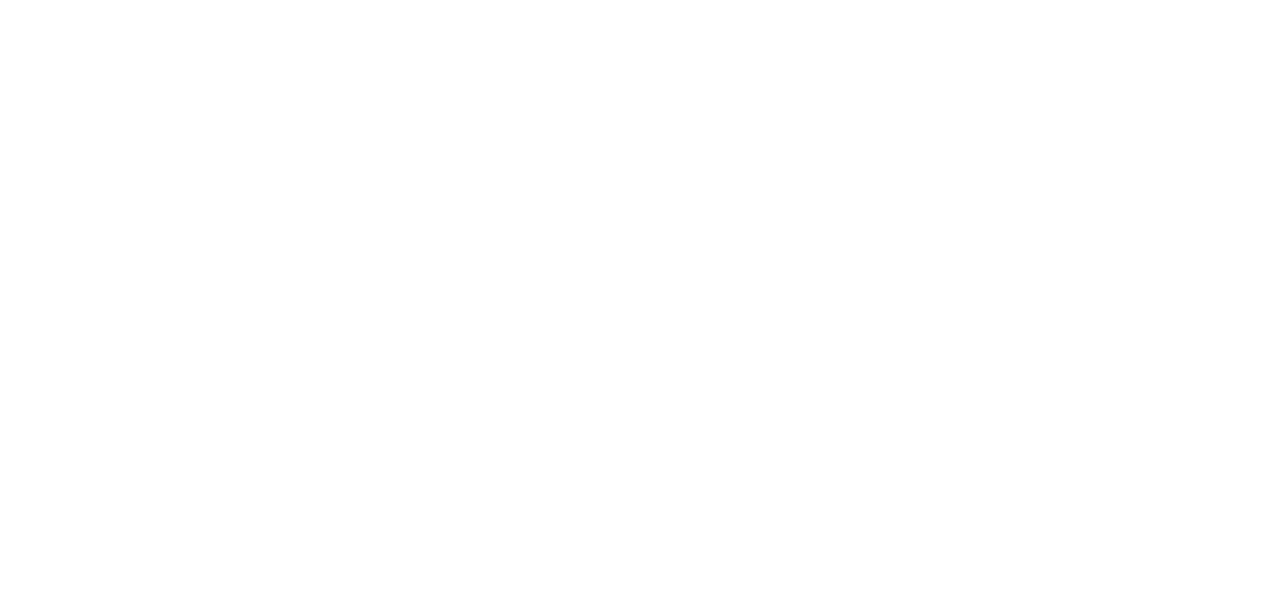
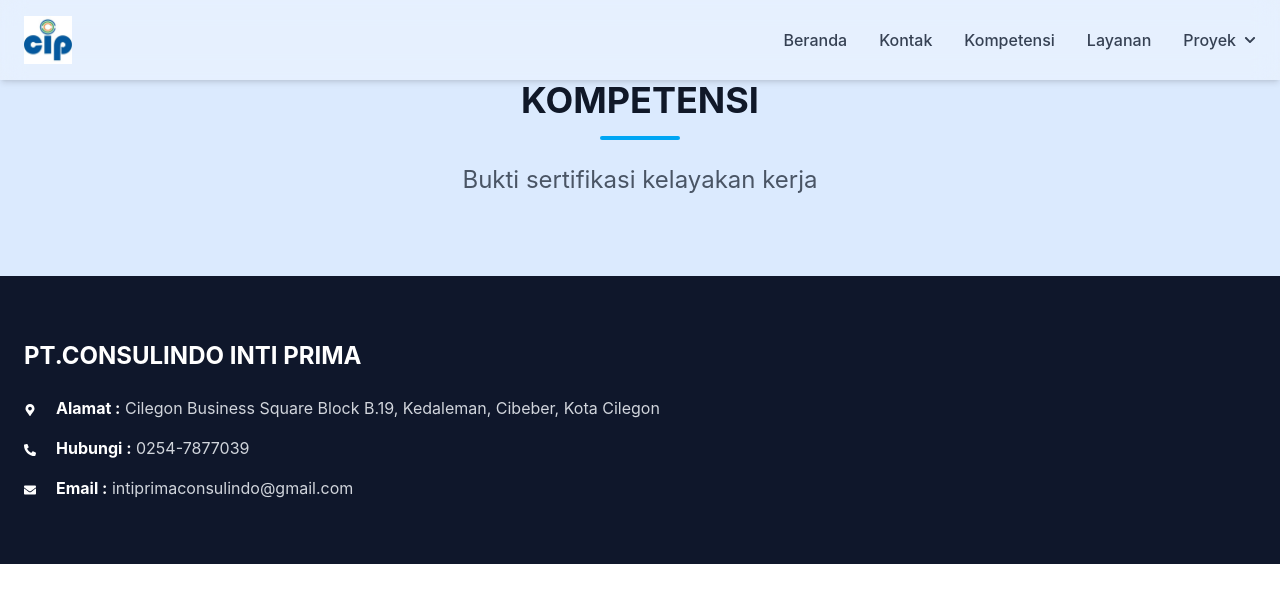
Before and after one commit to abinuraga/ciptes, a React (Vite) app: page /layanan in a window 1280 px wide. Before the commit this address had no page. Shown: the top 602 px of the page. Built offline with nearby package versions, Linux system fonts and the light colour scheme.

Commit message:
penambahan halaman baru

```diff
--- a/src/component/Navbar.jsx
+++ b/src/component/Navbar.jsx
@@ -54,6 +54,12 @@ function Navbar () {
                             </Link>
                         </li>
 
+                        <li className="shrink-0">
+                            <Link to="/layanan" className="whitespace-nowrap transition hover:text-blue-300">
+                            Layanan
+                            </Link>
+                        </li>
+
                        {/* Dropdown Layanan Desktop */}
             <li
               className="relative"
@@ -66,7 +72,7 @@ function Navbar () {
                 aria-expanded={serviceOpen}
                 className="flex items-center gap-2 whitespace-nowrap py-2 transition hover:text-blue-600"
               >
-                Layanan
+                Proyek
                 <FaChevronDown
                   className={`text-xs transition-transform duration-200 ${
                     serviceOpen ? "rotate-180" : ""
@@ -149,7 +155,7 @@ function Navbar () {
                 aria-expanded={serviceOpen}
                 className="flex w-full items-center justify-between py-3 text-left hover:text-blue-600"
               >
-                Layanan
+                Proyek
                 <FaChevronDown
                   className={`text-xs transition-transform duration-200 ${
                     serviceOpen ? "rotate-180" : ""
--- /dev/null
+++ b/src/layanan.jsx
@@ -0,0 +1,85 @@
+import { useEffect,} from "react";
+import AOS from "aos";
+import 'aos/dist/aos.css';
+import {FaMapMarkerAlt, FaPhoneAlt, FaEnvelope,} from "react-icons/fa";
+import Navbar from "./component/Navbar";
+
+function Layanan() {
+
+    useEffect(() => {
+    AOS.init({
+      duration: 1000,
+      once: true,
+    });
+  }, []);
+
+
+
+
+    return (
+        <>
+        <Navbar/>
+
+        <section>
+        <section id="legalitas" className="py-20 bg-blue-100">
+        <div  className="mx-auto max-w-7xl px-6 text-center" data-aos="fade-up">
+          <h2 className="text-5xl font-bold text-gray-900 sm:text-3xl md:text-4xl">
+            KOMPETENSI
+          </h2>
+          <div className="mx-auto mt-4 h-1 w-20 rounded bg-sky-500"></div>
+          <p className="mt-6 text-2xl text-gray-600">Bukti sertifikasi kelayakan kerja</p>
+        </div>
+      </section>
+
+
+
+
+
+
+      </section>
+
+      {/*footer section*/}
+
+        <footer id="footer" className="bg-slate-900 py-16 text-white">
+
+          <div className="mx-auto max-w-7xl px-6">
+
+            <div className="grid gap-10 lg:grip-cols-3">
+
+              <div data-aos="fade-up">
+                <h2 className="text-2xl font-bold">PT.CONSULINDO INTI PRIMA
+
+                </h2>
+
+                <div className="mt-6 space-y-4 text-gray-300">
+                  <div className="flex items-start gap-5">
+                    <FaMapMarkerAlt className="mt-2 text-xs text-white"/>
+                   <p><strong className="text-white">Alamat :</strong> {""}Cilegon Business Square Block B.19,
+                      Kedaleman,
+                      Cibeber,
+                      Kota Cilegon</p>
+
+
+                  </div>
+
+                  <div className="flex items-start gap-5">
+                    <FaPhoneAlt className="mt-2 text-xs text-white"/>
+                    <p><strong className="text-white">Hubungi :</strong>{" "}0254-7877039</p>
+                  </div>
+
+                  <div className="flex items-start gap-5">
+                    <FaEnvelope className="mt-2 text-xs text-white"/>
+                    <p><strong className="text-white">Email :</strong>{""} intiprimaconsulindo@gmail.com</p>
+                  </div>
+
+                </div>
+              </div>
+            </div>
+          </div>
+        </footer>
+
+
+        </>
+    )
+}
+export default Layanan;
--- a/src/main.jsx
+++ b/src/main.jsx
@@ -6,6 +6,7 @@ import Project from './project.jsx'
 import {BrowserRouter, Routes, Route} from "react-router-dom";
 
 import './index.css'
+import Layanan from './layanan.jsx';
 
 ReactDOM.createRoot(document.getElementById('root')).render(
   <React.StrictMode>
@@ -14,6 +15,7 @@ ReactDOM.createRoot(document.getElementById('root')).render(
       <Route path="/" element={<Homepage />} />
       <Route path="/credential" element={<Imgpage />} />
       <Route path= "/project" element={<Project />} />
+      <Route path="/layanan" element={<Layanan />} />
     </Routes>
   </BrowserRouter>
 
```
